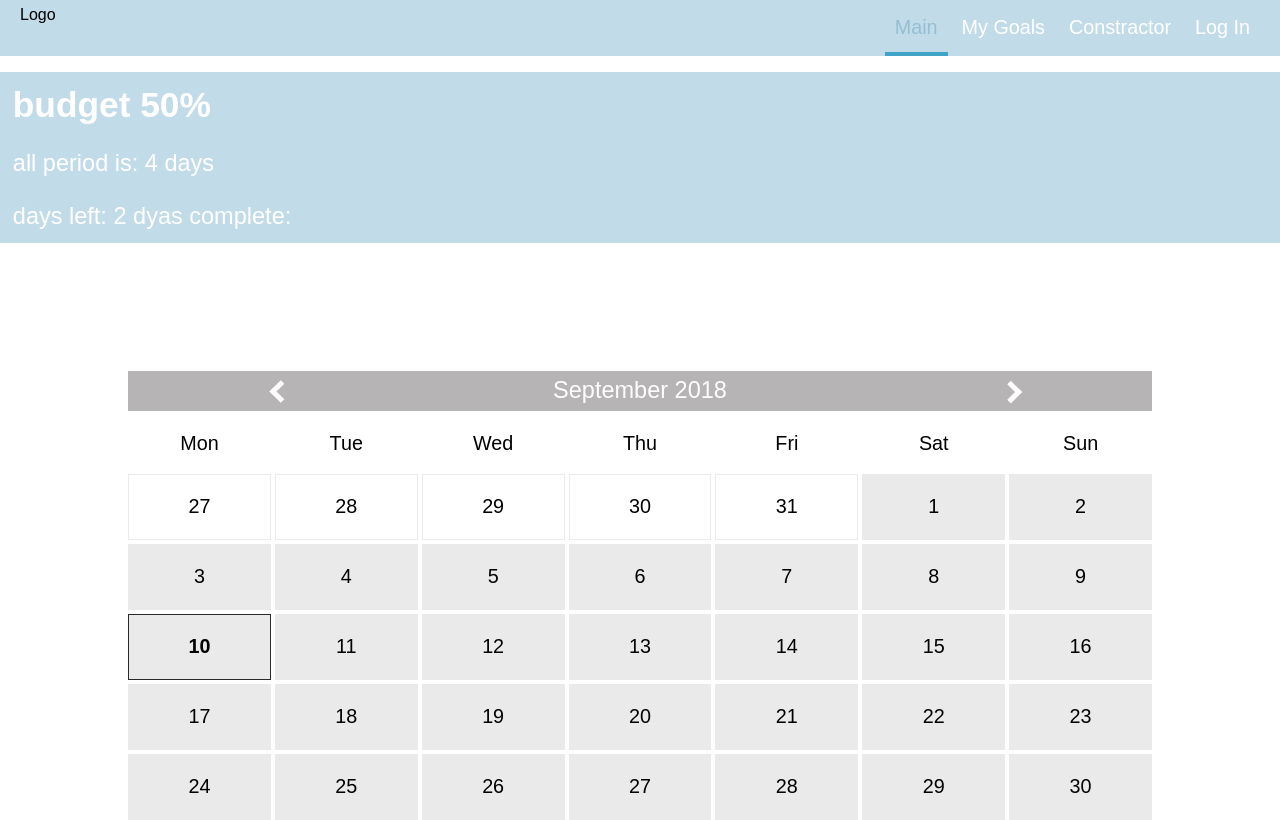
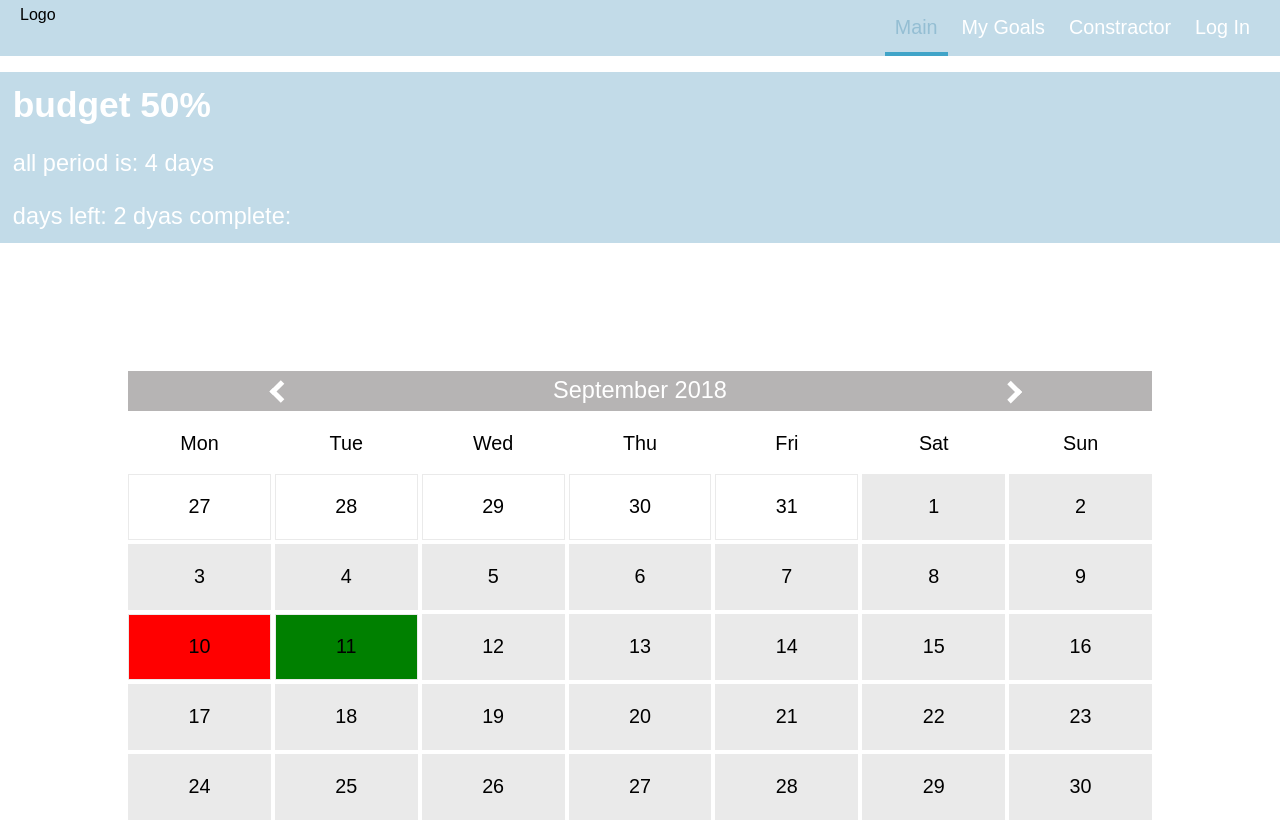
Before and after one commit to AndreyKonovalenko/goals, a React app: page / in a window 1280 px wide. Built offline with nearby package versions, Linux system fonts and the light colour scheme.

Commit message:
Adede draft days styling logic depending on store goal state

```diff
--- a/src/components/Calendar/Days/Days.js
+++ b/src/components/Calendar/Days/Days.js
@@ -16,25 +16,46 @@ class  Days extends Component  {
 
         for (let i = 0 ; i <= daysRange; i++) {
             let currentDay = dateFns.addDays(startDate, i);
-            let offMonthDayStyle = {};
-            let inGoalRange = isDayInDayArray(dateFns.format(currentDay, "DD.MM.YYYY"), this.props.goalConfig.daysArray);
+            let inLineStyle = {};
+            let isInGoalRange = isDayInDayArray(dateFns.format(currentDay, "DD.MM.YYYY"), this.props.goalConfig.daysArray);
 
-            // if (!touchTest) {
+            if (isInGoalRange === null) {
+                // offMonth day styling
                 if (currentDay < monthStart || currentDay > monthEnd) {
-                    offMonthDayStyle = {...offMonthDayStyle = { backgroundColor: '#fff' }};
+                    inLineStyle = {...inLineStyle = { backgroundColor: '#fff' }};
                 }
+                //Current day styling
                 if (dateFns.isToday(currentDay)) {
-                    offMonthDayStyle = {...offMonthDayStyle = { fontWeight: 'bold', border: "1px solid #2b2929" }};
+                    inLineStyle = {...inLineStyle = { fontWeight: 'bold', border: "1px solid #2b2929" }};
                 }
-            // } else {
-            //     //red,
-            //     //green
-            // }
+            }
+
+            if (isInGoalRange!==null && isInGoalRange.touched === false) {
+                 if (currentDay < monthStart || currentDay > monthEnd) {
+                    inLineStyle = {...inLineStyle = { backgroundColor: '#fff' }};
+                }
+                //Current day styling
+                if (dateFns.isToday(currentDay)) {
+                    inLineStyle = {...inLineStyle = { fontWeight: 'bold', border: "1px solid #2b2929" }};
+                }
+            }
+
+            if (isInGoalRange !== null && isInGoalRange.touched === true) {
+                 if (isInGoalRange.success === true) {
+                    inLineStyle = {...inLineStyle = { backgroundColor: 'green' }};
+                }
+
+                if (isInGoalRange.success === false) {
+                    inLineStyle = {...inLineStyle = { backgroundColor: 'red' }};
+                }
+            }
+
+
 
             days.push(
                 <li
                     key={currentDay}
-                    style={offMonthDayStyle}
+                    style={inLineStyle}
                     onClick={this.props.checkDayHandler}
                     aria-label={dateFns.format(currentDay, "DD.MM.YYYY")}
                 >
--- a/src/store/reducers/goalField.js
+++ b/src/store/reducers/goalField.js
@@ -5,8 +5,8 @@ const initialState = {
         limitation: 4,
         daysArray: [
             {id: "09.09.2018", success: false, touched: false},
-            {id: "10.09.2018", success: false, touched: false},
-            {id: "11.09.2018", success: false, touched: false},
+            {id: "10.09.2018", success: false, touched: true},
+            {id: "11.09.2018", success: true, touched: true},
             {id: "12.09.2018", success: false, touched: false}
         ]
     }
```
